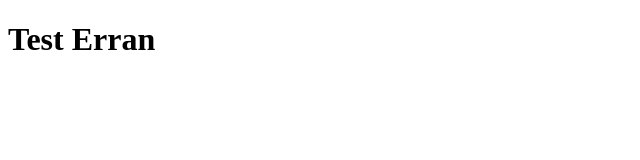
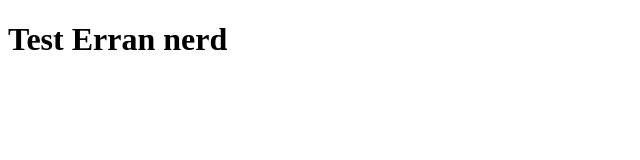
Before and after one commit to ErranB/ErranB, a plain HTML site: page Index.html in a window 1280 px wide. Shown: the whole page, without its empty margins (0-640 px from the left). Drawn offline with Linux system fonts and the light colour scheme.

Commit message:
Change name

```diff
--- a/Index.html
+++ b/Index.html
@@ -6,6 +6,6 @@
     <title></title>
 </head>
 <body>
-    <h1>Test Erran</h1>
+    <h1>Test Erran nerd</h1>
 </body>
 </html>
```
